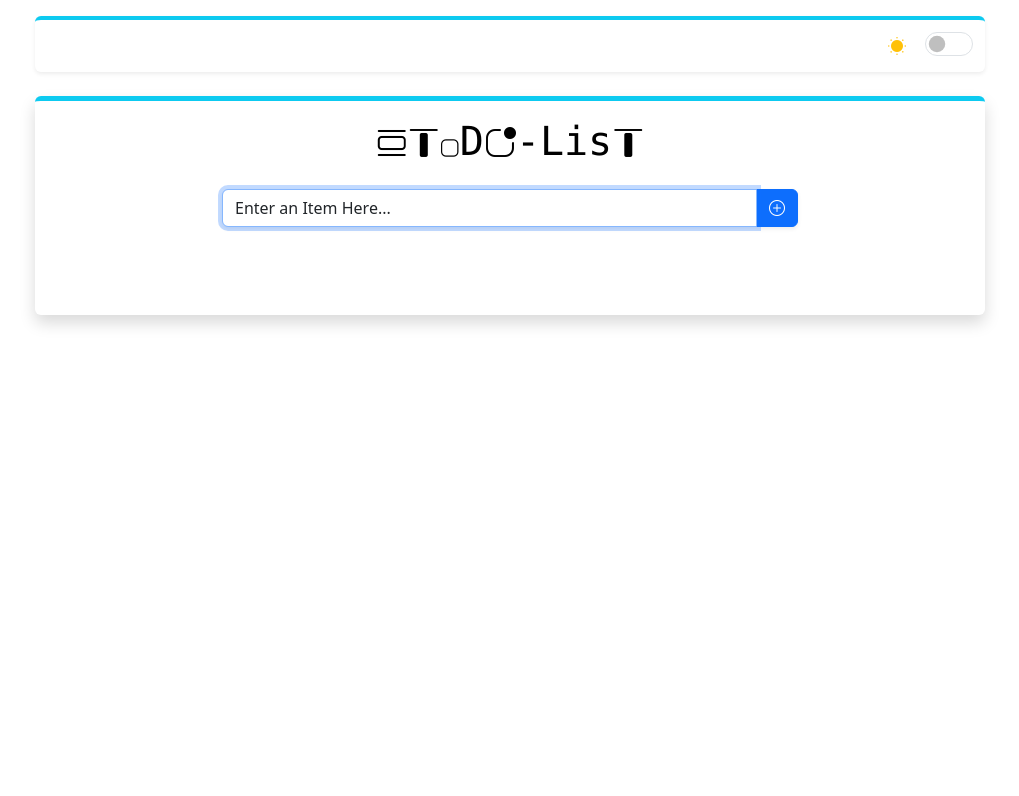
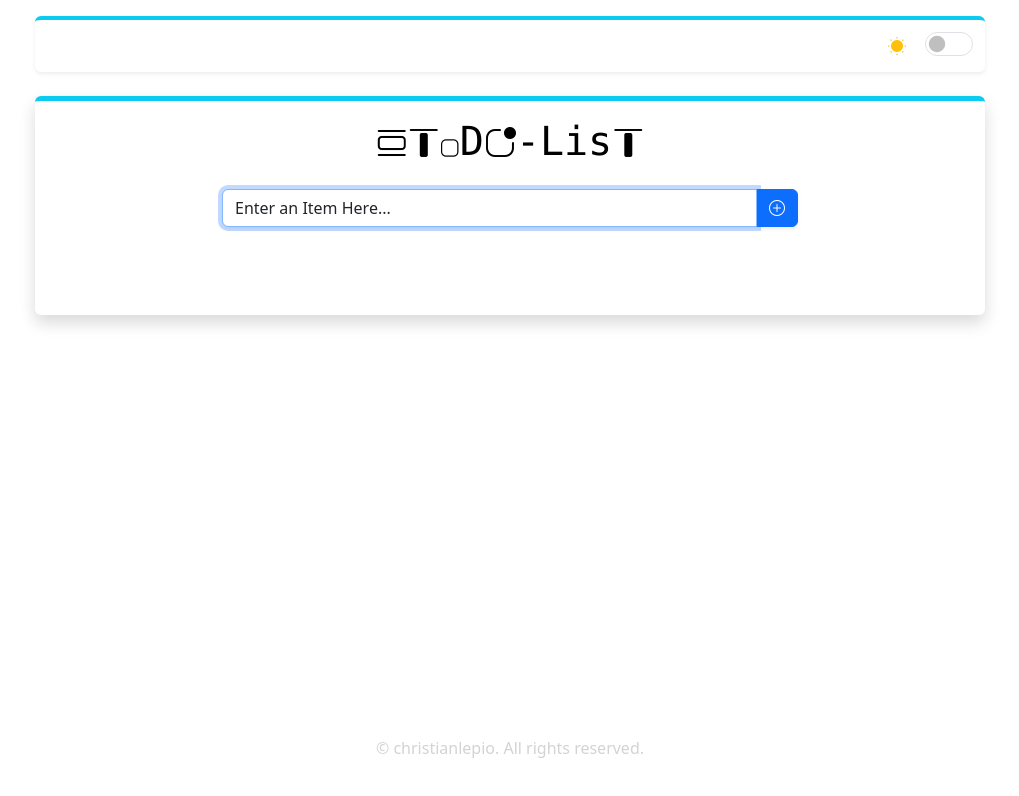
Before and after one commit to christianlepio/toDo_List-App, a React (Vite) app: page / in a window 1280 px wide. Shown: the top 796 px of the page, without its empty margins (130-1149 px from the left). Built offline with nearby package versions, Linux system fonts and the light colour scheme.

Commit message:
add footer

```diff
--- a/src/App.jsx
+++ b/src/App.jsx
@@ -7,6 +7,7 @@
   return (
     <>
       <div className="container">
+        <main>
           <GroceryContextProvider>
             <ToggleTheme />
             <div style={{marginTop: '3vh',}}>
@@ -19,6 +20,10 @@
               </div>
             </div>
           </GroceryContextProvider>
+        </main>
+        <footer>
+            <p className="text-center fs-6">&copy; christianlepio. All rights reserved.</p>
+        </footer>
       </div>
     </>
   )
--- a/src/index.css
+++ b/src/index.css
@@ -11,9 +11,28 @@
   --btnBorder: 0px;
 }
 
+html{
+  height: 100% !important;
+  box-sizing: border-box !important;
+}
+
 body{
   background-color: var(--body_background) !important;
   color: var(--font_color) !important;
+  transition: all 0.3s ease-in-out !important;
+  position: relative !important;
+  min-height: 95% !important;
+  padding-bottom: 1.7rem !important;
+  box-sizing: inherit !important;
+}
+
+footer{
+  color: rgb(211, 211, 211);
+  text-align: center;
+  position: absolute !important;
+  right: 0;
+  left: 0;
+  bottom: 0;
 }
 
 .todoBox{
@@ -99,10 +118,6 @@
   cursor: pointer !important;
 }
 
-body {
-  transition: all 0.3s ease-in-out !important;
-}
-
 .bi-moon-fill, .bi-brightness-low-fill{
   transition: all 0.5s ease-in-out !important;
 }
```
Lines whose indentation alone changed are shown as unchanged.
